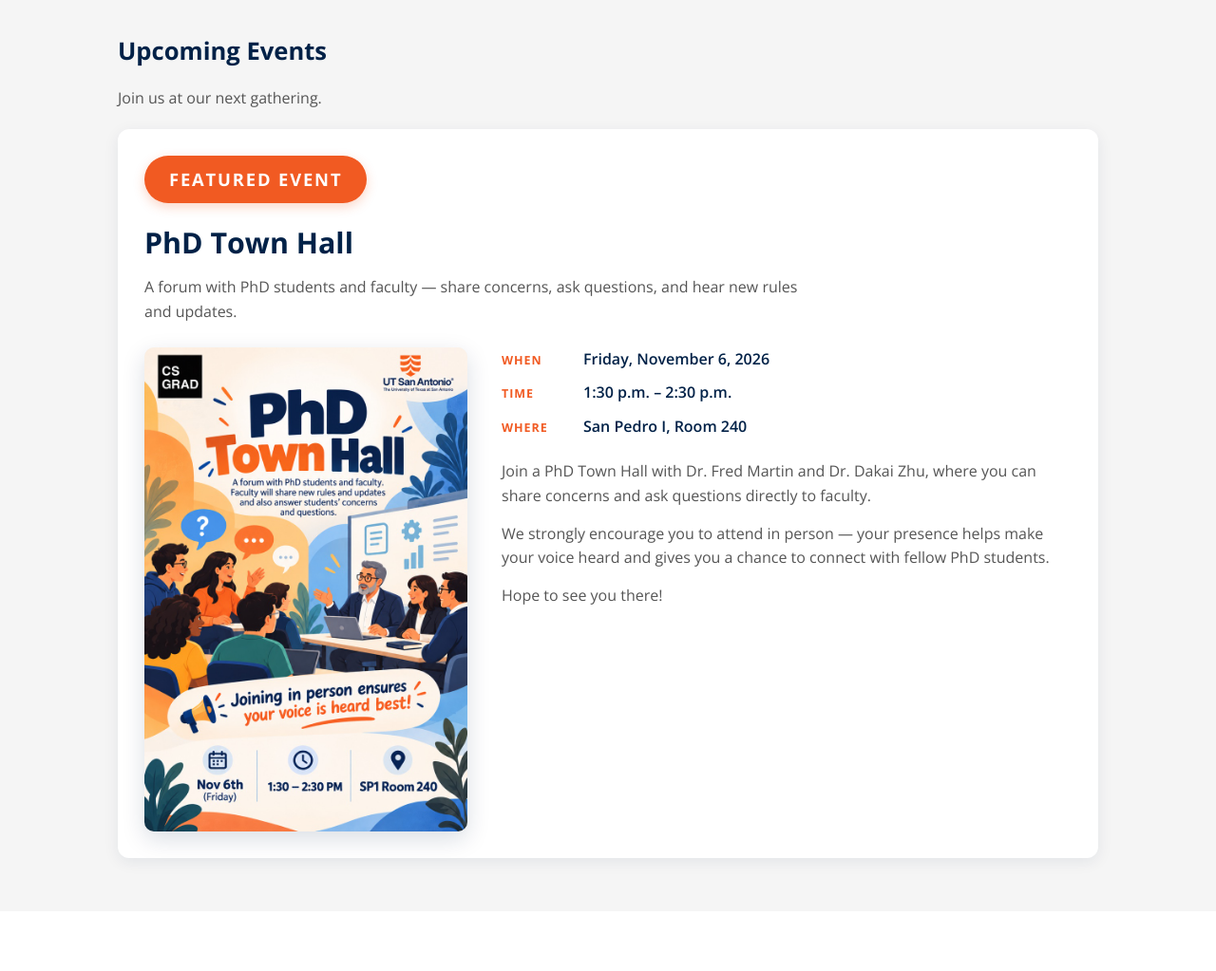
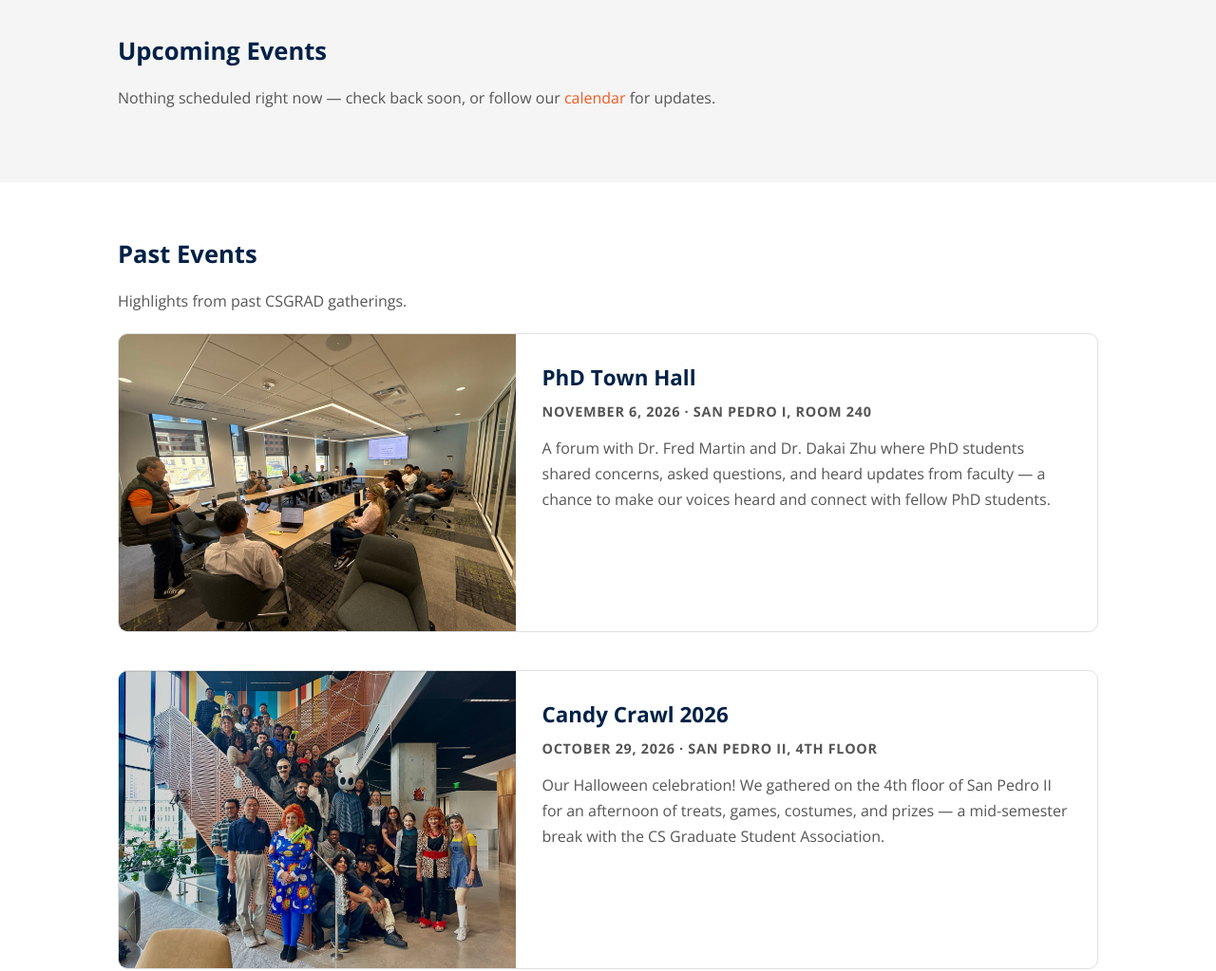
Before and after one commit to csgradofficial/csgradofficial.github.io, a plain HTML site: page events.html in a window 1280 px wide. Shown: the part 340-1363 px from the top of the page at 95% size. Drawn offline with nearby package versions, Linux system fonts and the light colour scheme.

Commit message:
Move PhD Town Hall to Past Events + add event photo
- events.html: removed the Town Hall Featured Event from Upcoming
  Events (now back to the placeholder note) and added it as the first
  Past Events entry (above Candy Crawl), using a group photo from the
  event instead of the poster.
- index.html: removed the home page Featured Event section since the
  event is past.
- photos/events/townhall/photo-01.jpg: processed from the raw source
  to 424 KB (max 1600px long edge, JPEG q70). Raw source kept under
  originals/.

Co-Authored-By: Claude Opus 4.7 <noreply@anthropic.com>

```diff
--- a/events.html
+++ b/events.html
@@ -18,31 +18,10 @@
     </div>
 
     <!-- Upcoming Events -->
-    <section class="section section-alt featured-event">
+    <section class="section section-alt">
       <div class="container">
         <h2>Upcoming Events</h2>
-        <p class="events-intro">Join us at our next gathering.</p>
-
-        <div class="featured-event-card">
-          <span class="featured-event-badge">Featured Event</span>
-          <h3 class="featured-event-title">PhD Town Hall</h3>
-          <p class="events-intro">A forum with PhD students and faculty — share concerns, ask questions, and hear new rules and updates.</p>
-          <div class="featured-event-grid">
-            <div class="featured-event-poster">
-              <img src="photos/events/townhall/poster.jpg" alt="CSGRAD PhD Town Hall poster — Friday November 6, 1:30 to 2:30 pm, SP1 Room 240" loading="lazy" decoding="async" />
-            </div>
-            <div class="featured-event-details">
-              <ul class="featured-event-meta">
-                <li><span class="meta-label">When</span><span class="meta-value">Friday, November 6, 2026</span></li>
-                <li><span class="meta-label">Time</span><span class="meta-value">1:30 p.m. &ndash; 2:30 p.m.</span></li>
-                <li><span class="meta-label">Where</span><span class="meta-value">San Pedro I, Room 240</span></li>
-              </ul>
-              <p>Join a PhD Town Hall with Dr. Fred Martin and Dr. Dakai Zhu, where you can share concerns and ask questions directly to faculty.</p>
-              <p>We strongly encourage you to attend in person &mdash; your presence helps make your voice heard and gives you a chance to connect with fellow PhD students.</p>
-              <p>Hope to see you there!</p>
-            </div>
-          </div>
-        </div>
+        <p class="events-intro">Nothing scheduled right now — check back soon, or follow our <a href="index.html#upcoming-events">calendar</a> for updates.</p>
       </div>
     </section>
 
@@ -53,6 +32,19 @@
         <p class="events-intro">Highlights from past CSGRAD gatherings.</p>
 
         <ul class="past-events-list">
+
+          <li class="past-event">
+            <a class="past-event-photo" href="photos/events/townhall/photo-01.jpg" target="_blank" rel="noopener">
+              <img src="photos/events/townhall/photo-01.jpg"
+                   alt="CSGRAD PhD Town Hall — PhD students and faculty gathered in San Pedro I Room 240, November 6, 2026"
+                   loading="lazy" decoding="async" />
+            </a>
+            <div class="past-event-body">
+              <h3>PhD Town Hall</h3>
+              <p class="past-event-meta">November 6, 2026 · San Pedro I, Room 240</p>
+              <p>A forum with Dr. Fred Martin and Dr. Dakai Zhu where PhD students shared concerns, asked questions, and heard updates from faculty &mdash; a chance to make our voices heard and connect with fellow PhD students.</p>
+            </div>
+          </li>
 
           <li class="past-event">
             <a class="past-event-photo" href="photos/events/halloween/photo-01.jpg" target="_blank" rel="noopener">
```
Also changed, not shown: index.html (+0 -24 lines), photos/events/townhall/photo-01.jpg (added).
